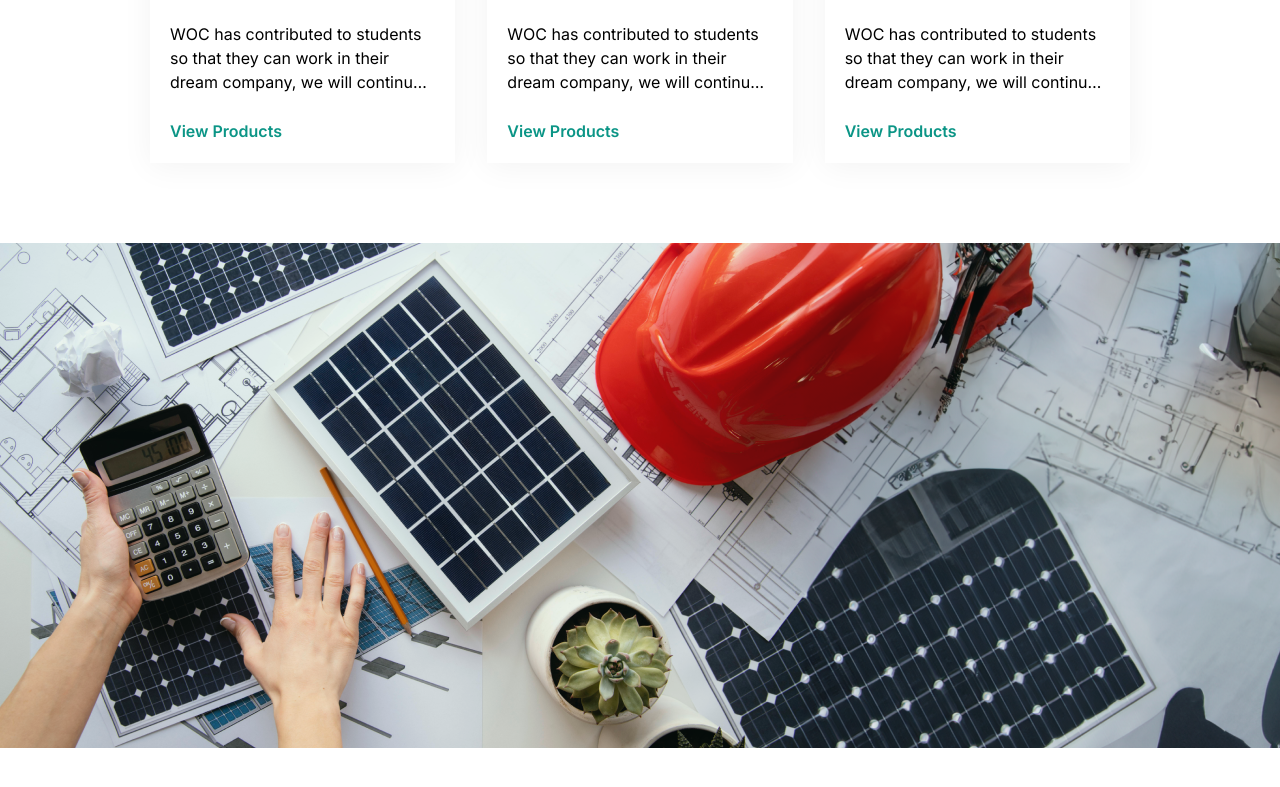
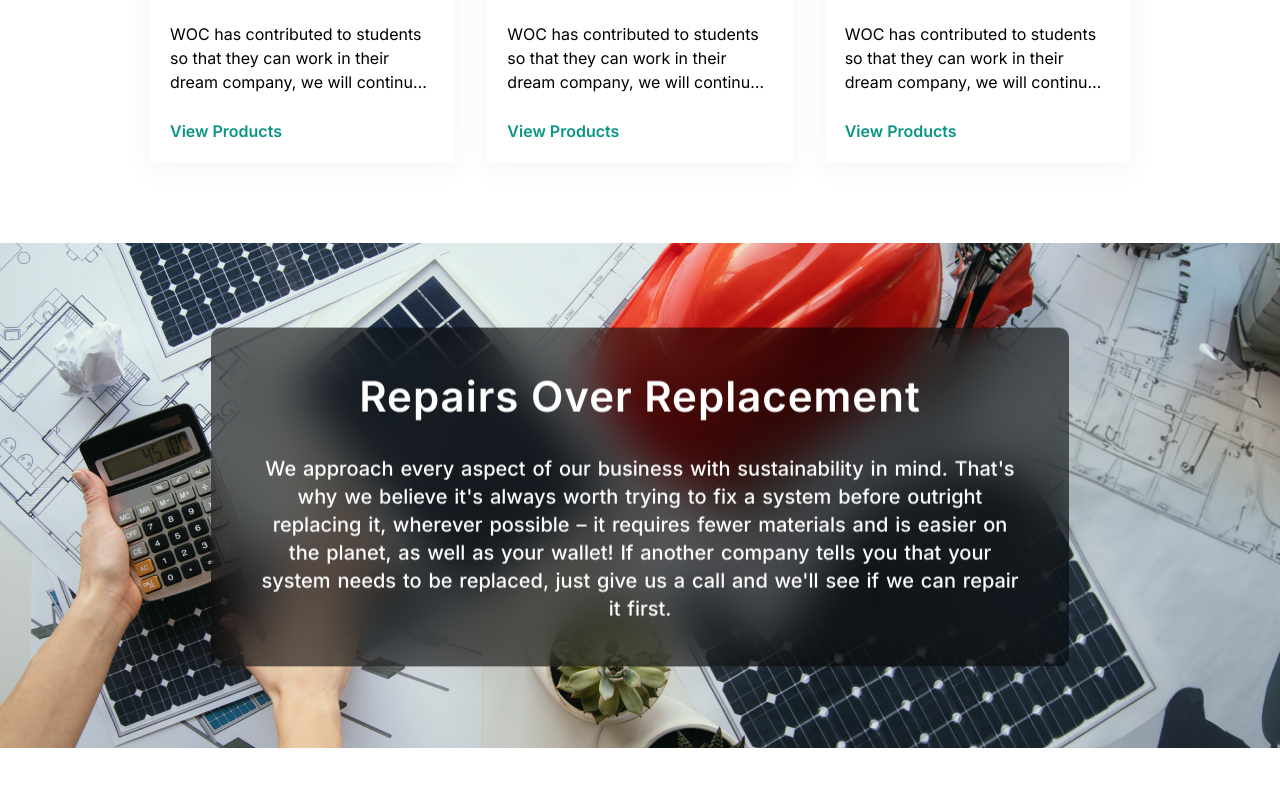
Before and after one commit to Yahia-Ahmed-abdelrazik/summer-training-front-end, a plain HTML site: page week one/index.html in a window 1280 px wide. Shown: the part 2600-3387 px from the top of the page. Drawn offline with Linux system fonts and the light colour scheme.

Commit message:
repair-panner

```diff
--- a/week one/css/style.css
+++ b/week one/css/style.css
@@ -15,7 +15,7 @@
 body {
     font-family: "Inter", sans-serif;
     color: white;
-    height: 5000px;
+    height: 10000px;
 }
 
 /* Container styles */
@@ -391,7 +391,42 @@ hr.line {
     line-height: 24px;
 }
 
+/* repiair-panner */
+.repair-panner {
+    position: relative;
+}
 
+
+.repaire-panner-text {
+    position: absolute;
+    background-color: #00000091;
+    color: white;
+    text-align: center;
+    top: 50%;
+    left: 50%;
+    transform: translate(-50%, -50%);
+    padding: 44px;
+    border-radius: 10px;
+    display: flex;
+    flex-direction: column;
+    gap: 32px;
+    backdrop-filter: blur(24px)
+}
+
+.repaire-panner-text h2 {
+    font-size: 42px;
+    font-weight: 600;
+    line-height: 50.83px;
+    letter-spacing: 1px;
+}
+
+.repaire-panner-text p {
+    font-size: 20px;
+    font-weight: 500;
+    line-height: 28px;
+    width: 770px;
+    word-spacing: 1.5px;
+}
 
 /* responsive styles */
 
--- a/week one/index.html
+++ b/week one/index.html
@@ -163,6 +163,20 @@
     <!-- Repairs Over Replacement panner -->
     <section class="repair-panner">
       <img src="./img/8116 1 (1).png" alt="" />
+      <div class="repaire-panner-text">
+        <h2>Repairs Over Replacement</h2>
+        <p>
+          We approach every aspect of our business with sustainability in mind.
+          That's why we believe it's always worth trying to fix a system before
+          outright replacing it, wherever possible – it requires fewer materials
+          and is easier on the planet, as well as your wallet! If another
+          company tells you that your system needs to be replaced, just give us
+          a call and we'll see if we can repair it first.
+        </p>
+      </div>
     </section>
+
+    <!-- Our values -->
+    <section class="our-values"></section>
   </body>
 </html>
```
